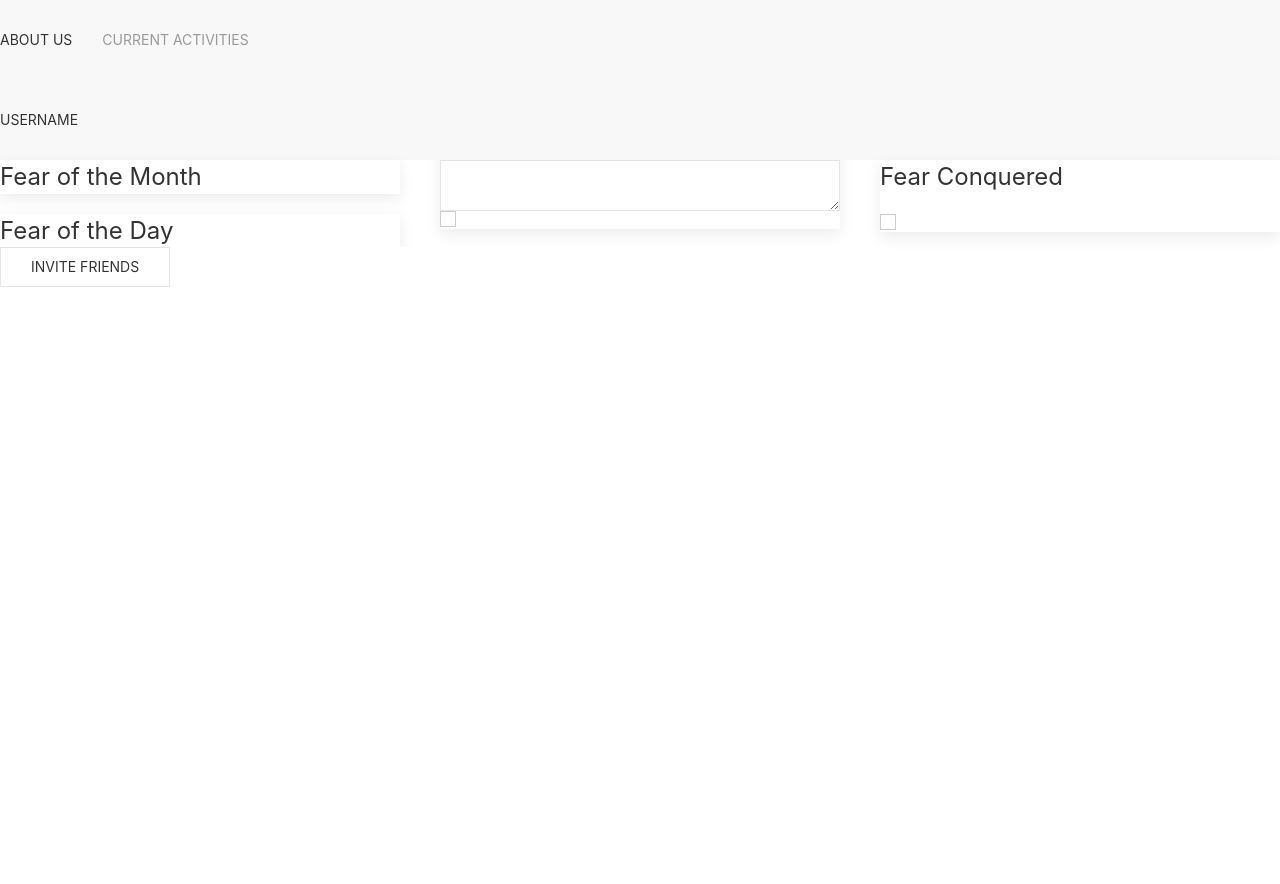
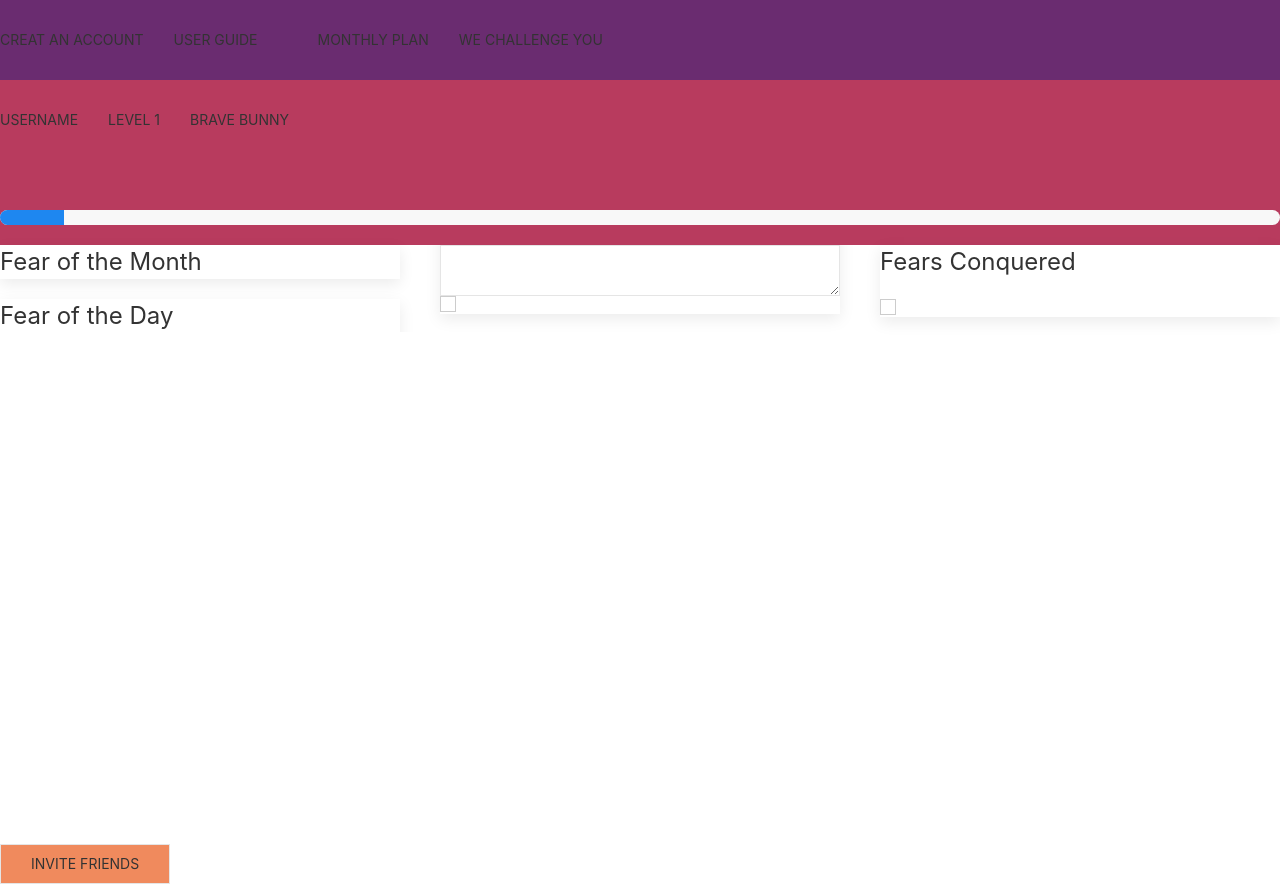
Before and after one commit to avaarm/Fear-Setter, a plain HTML site: page index.html in a window 1280 px wide. Before the commit the page ends 800 px from the top, so only its background shows below. Drawn offline with nearby package versions, Linux system fonts and the light colour scheme.

Commit message:
adding styiling to css, progress bar, colors and menu items

```diff
--- a/index.html
+++ b/index.html
@@ -9,24 +9,31 @@
       href="https://cdn.jsdelivr.net/npm/uikit@3.4.0/dist/css/uikit.min.css"
     />
     <link rel="stylesheet" href="normalize.css" />
+    <link rel="stylesheet" href="style.css" />
   </head>
   <body>
     <nav class="uk-navbar-container" uk-navbar>
-      <div class="uk-navbar-left">
-        <ul class="uk-navbar-nav">
-          <li class="uk-active"><a href="">About Us</a></li>
-          <li class="uk-parent"><a href="">Current Activities</a></li>
+      <div class="uk-navbar-left" id="navBar1"> <!--Adding an ID for styling in css -->
+        <ul class="uk-navbar-nav" id="navBarLinks">
+          <li class="uk-active"><a href="">Creat an Account</a></li>
+          <li class="uk-active"><a href="">User Guide</a></li>
+          <li class="uk-active"><a href=""></a></li>
+          <li class="uk-active"><a href="">Monthly Plan</a></li>
+          <li class="uk-active"><a href="">We Challenge You</a></li>
           <li><a href=""></a></li>
         </ul>
       </div>
     </nav>
     <nav class="uk-navbar-container" uk-navbar>
-      <div class="uk-navbar-left">
+       <div class="uk-navbar-left" id="navBar2"> <!--Adding an ID for styling in css -->
         <ul class="uk-navbar-nav">
           <li class="uk-active"><a href="">Username</a></li>
+          <li class="uk-active"><a href="">Level 1</a></li>
+          <li class="uk-active"><a href="">Brave Bunny</a></li>
           <li class="uk-parent"><a href=""></a></li>
           <li><a href=""></a></li>
         </ul>
+        <progress class="uk-progress" value="5" max="100"></progress>
       </div>
     </nav>
     <div uk-grid>
@@ -43,7 +50,7 @@
           </form>
         </div>
         <div class="uk-card uk-card-large uk-card-default">
-          <h3>Fear Conquered</h3>
+          <h3>Fears Conquered</h3>
           <input class="uk-checkbox" type="checkbox" />
         </div>
       </div>
--- a/style.css
+++ b/style.css
@@ -0,0 +1,31 @@
+#navBar1 {
+    text-emphasis-color: white;
+    background-color: #6a2c70;
+}
+#navBarLinks {
+    text-align: right;
+}
+
+
+#navBar2 {
+    text-emphasis-color: white;
+    background-color: #b83b5e;
+}
+
+progress{
+    border: black;
+    width: 20px;
+    height: 20px;
+    background: crimson;
+}
+
+progress :-webkit-progress-value {
+
+}
+
+/* The button to invite Friends */
+.uk-button-default {
+    position:relative;
+    margin-top: 40%;
+    background-color: #f08a5d;
+   }
```
